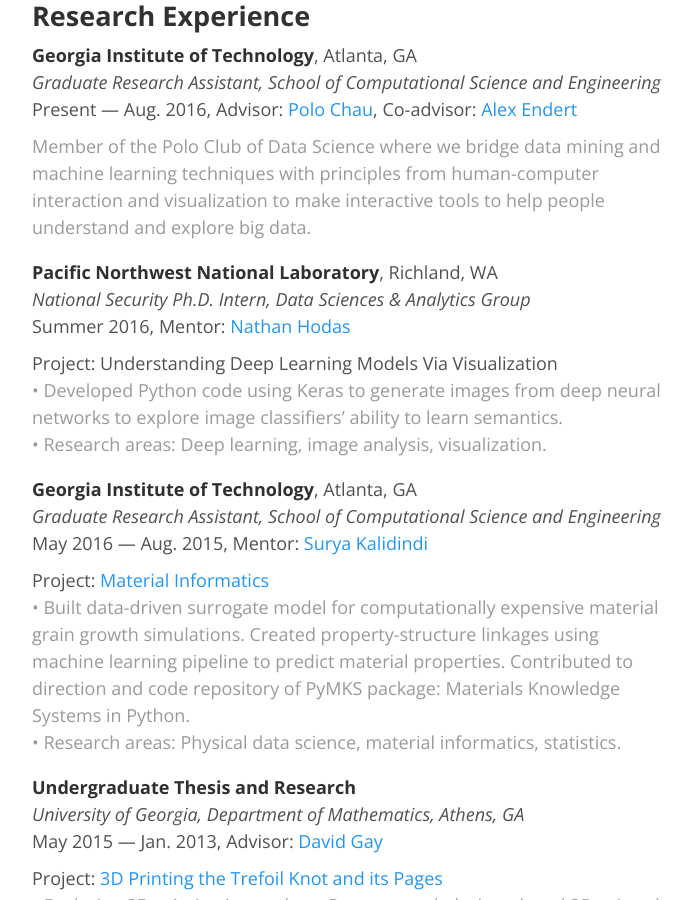
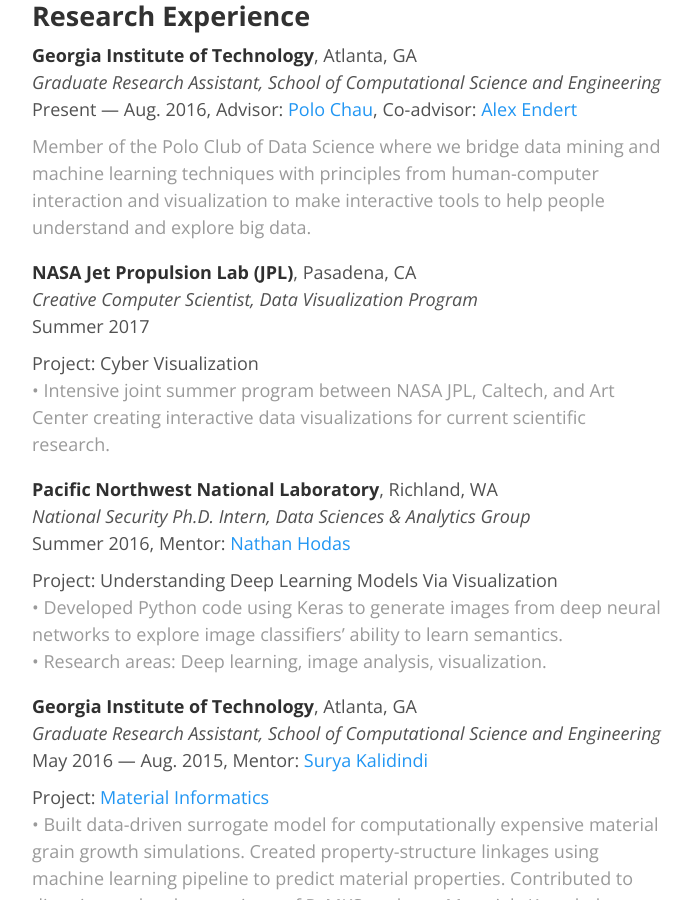
Before and after one commit to fredhohman/fredhohman.github.io, a Jekyll site: the page built from about.md, in a window 1280 px wide and 900 px high, scrolled down 1671 px. Shown: the whole window, without its empty margins (293-986 px from the left). Built offline with Jekyll 4.4.1, drawn with Linux system fonts in a browser that asks for light colours.

Commit message:
new picture

```diff
--- a/about.md
+++ b/about.md
@@ -13,7 +13,7 @@
 Here's my [CV][cv].
 
 <figure>
-  <img class="full" src="/images/me3.JPG" alt="That's me.">
+  <img class="full" src="/images/me4.JPG" alt="That's me.">
   <figcaption>That's me.</figcaption>
 </figure>
 
@@ -33,12 +33,6 @@
 At UGA I explored 3D printing in topology by observing the physical geometry of shapes that are particularly hard to visualize. With the assistance of [Dr. David Gay][dg] I wrote about my research and [my 3D models][thingiverse] sparked interest in the mathematical, 3D printing community. My undergraduate thesis was titled [“3D Printing the Trefoil Knot and its Pages”][trefoil] and it included 3D printed models as well as a gallery of photographs.
 
 I participated in Fairfield University's [Mathematics & Computational Science REU][reu] during the summer of 2014 researching Experimental and Numerical Studies of Oceanic Overflow under [Dr. Shanon Reckinger][sr]. My group presented at various universities, the [American Physical Society’s Division of Fluid Dynamics Conference][apsdfd]in 2014, and won Outstanding Poster at the [Joint Mathematics Meeting][jmm] in 2015.  -->
-
-<!-- <figure>
-  <img src="/images/me2.JPG" alt="Sitting in NYC.">
-  <figcaption>Sitting in NYC.</figcaption>
-</figure> -->
-
 
 ## Education
 
@@ -67,6 +61,15 @@
 <span style="margin-top:10px; display:block"></span>
 <span style="color:#9a9a9a">
 Member of the Polo Club of Data Science where we bridge data mining and machine learning techniques with principles from human-computer interaction and visualization to make interactive tools to help people understand and explore big data.
+</span>
+
+**NASA Jet Propulsion Lab (JPL)**, Pasadena, CA
+*Creative Computer Scientist, Data Visualization Program*
+Summer 2017
+<span style="margin-top:10px; display:block"></span>
+Project: Cyber Visualization
+<span style="color:#9a9a9a">
+• Intensive joint summer program between NASA JPL, Caltech, and Art Center creating interactive data visualizations for current scientific research.
 </span>
 
 **Pacific Northwest National Laboratory**, Richland, WA
```
Also changed, not shown: other parts of about.md (+0 -1 lines).
